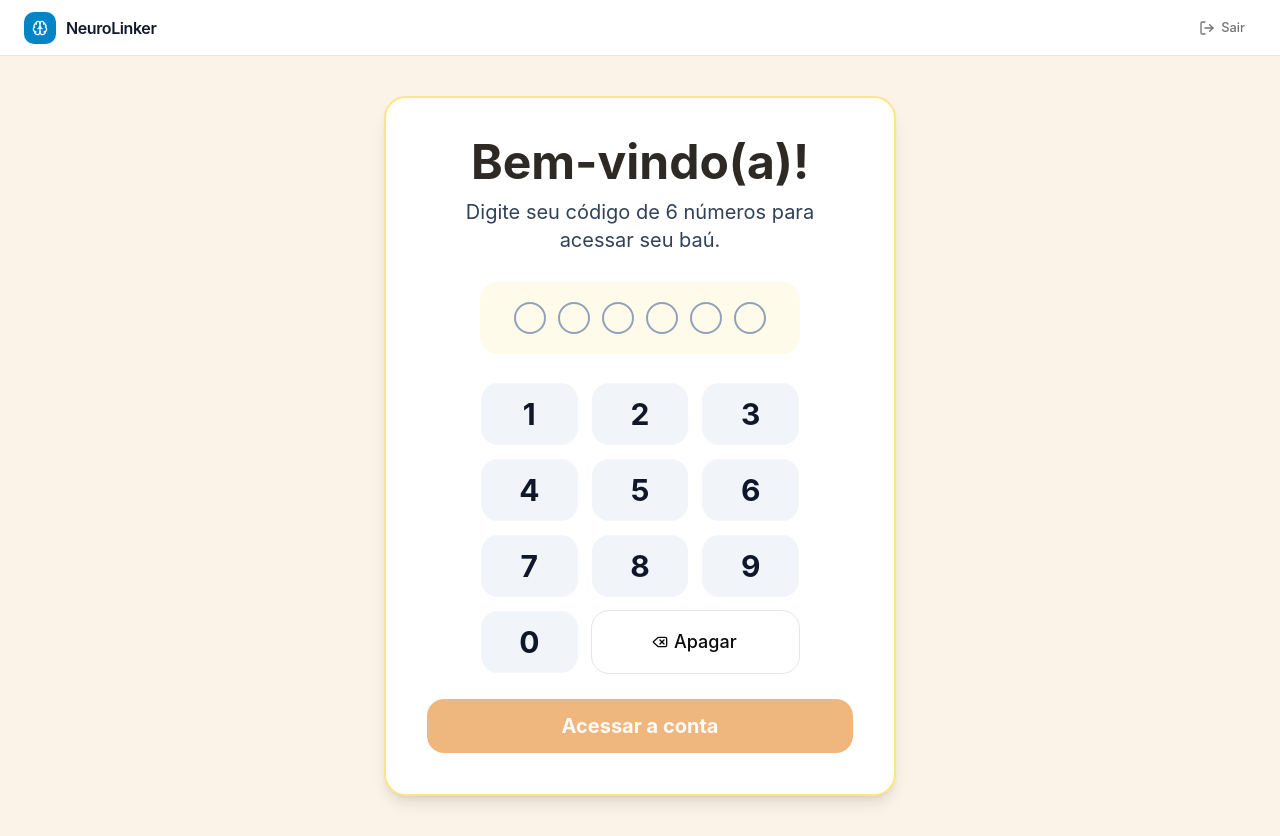
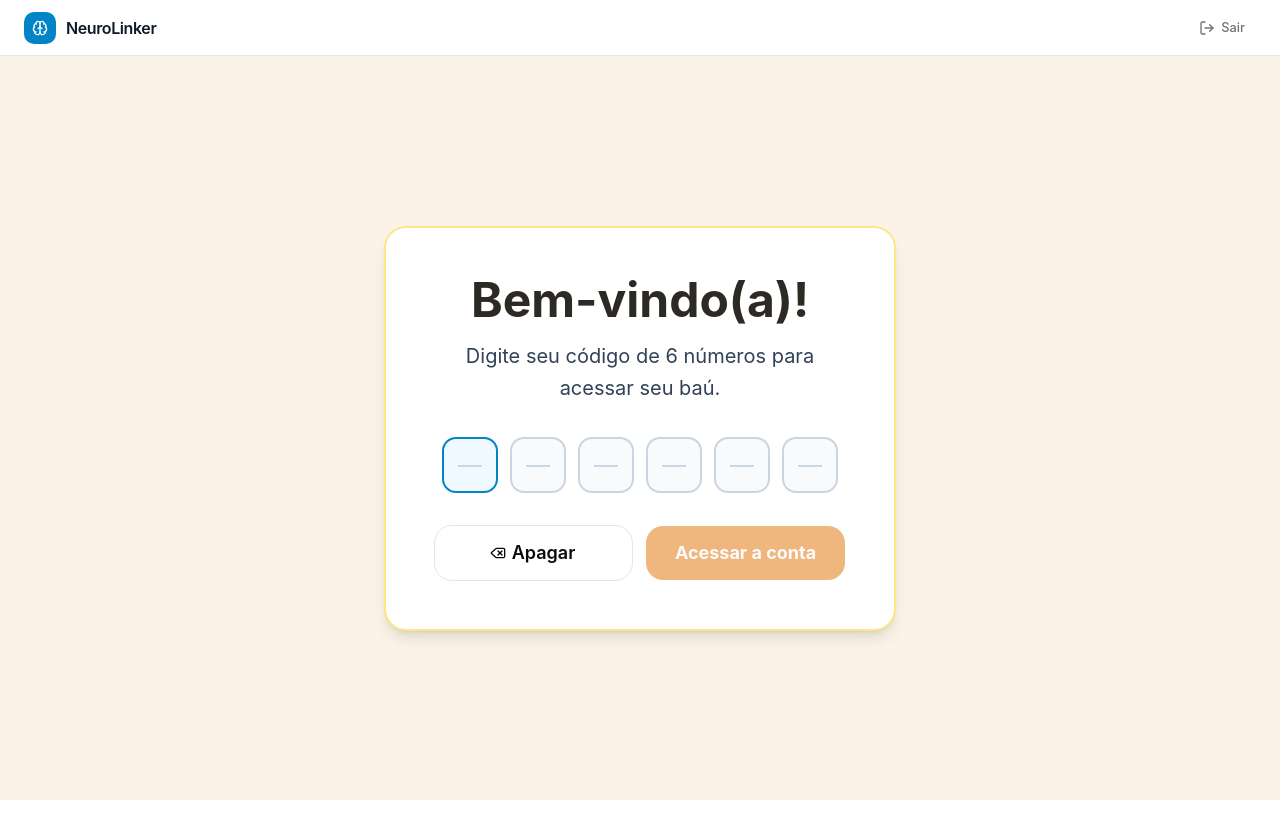
Before and after one commit to LivMondini/neurolinker-iv, a Next.js app: page / in a window 1280 px wide. Both pictures are taken after a click on the button 960 px from the left and 533 px from the top of the page. After the commit the page ends 800 px from the top, so only its background shows below. Built offline with nearby package versions, Linux system fonts and the light colour scheme.

Commit message:
Restore NeuroLinker PIN screen mockup

```diff
--- a/components/neurolinker/patient/patient-pin-screen.tsx
+++ b/components/neurolinker/patient/patient-pin-screen.tsx
@@ -1,6 +1,6 @@
 "use client"
 
-import { useEffect, useRef, useState } from "react"
+import { useState } from "react"
 import { Delete } from "lucide-react"
 import { Button } from "@/components/ui/button"
 import type { PatientSummary } from "@/lib/neurolinker-data"
@@ -8,45 +8,90 @@ import type { PatientSummary } from "@/lib/neurolinker-data"
 export function PatientPinScreen({ patient, onSuccess }: { patient: PatientSummary; onSuccess: () => void }) {
   const [digits, setDigits] = useState("")
   const [showMessage, setShowMessage] = useState(false)
-  const keypadRef = useRef<HTMLDivElement>(null)
 
-  useEffect(() => { keypadRef.current?.focus() }, [])
+  function handleChange(value: string) {
+    setShowMessage(false)
+    setDigits(value.replace(/\D/g, "").slice(0, 6))
+  }
 
-  function press(value: string) {
+  function clearPin() {
     setShowMessage(false)
-    if (value === "back") return setDigits((current) => current.slice(0, -1))
-    if (digits.length < 6) setDigits((current) => current + value)
+    setDigits("")
   }
 
   function submit() {
-    if (digits === patient.pin || digits === "123456") onSuccess()
-    else {
-      setShowMessage(true)
-      setDigits("")
-      keypadRef.current?.focus()
+    if (digits === patient.pin || digits === "123456") {
+      onSuccess()
+      return
     }
+
+    setShowMessage(true)
+    setDigits("")
   }
 
   return (
     <main className="flex min-h-[calc(100vh-56px)] items-center justify-center bg-[#fbf3e7] px-5 py-10">
-      <section className="w-full max-w-lg rounded-3xl border-2 border-amber-200 bg-white p-6 text-center shadow-lg sm:p-10">
-        <h1 className="text-4xl font-bold text-[#2d2a26] sm:text-5xl">Bem-vindo(a)!</h1>
-        <p className="mt-3 text-xl text-slate-700">Digite seu código de 6 números para acessar seu baú.</p>
-        <div aria-label={`${digits.length} de 6 dígitos preenchidos`} aria-live="polite" className="mx-auto my-7 flex max-w-xs justify-center gap-3 rounded-2xl bg-amber-50 px-4 py-5">
-          {Array.from({ length: 6 }, (_, index) => <span key={index} className={`flex size-8 items-center justify-center rounded-full border-2 ${index < digits.length ? "border-slate-900 bg-slate-900" : "border-slate-400 bg-transparent"}`}><span className="sr-only">{index < digits.length ? "Preenchido" : "Vazio"}</span></span>)}
+      <section className="w-full max-w-lg rounded-3xl border-2 border-amber-200 bg-white p-8 text-center shadow-lg sm:p-12">
+        <div className="mx-auto max-w-md">
+          <h1 className="text-4xl font-bold text-[#2d2a26] sm:text-5xl">Bem-vindo(a)!</h1>
+          <p className="mt-4 text-xl leading-relaxed text-slate-700">Digite seu código de 6 números para acessar seu baú.</p>
+
+          <label htmlFor="patient-pin" className="sr-only">Código de 6 números</label>
+          <input
+            id="patient-pin"
+            inputMode="numeric"
+            pattern="[0-9]*"
+            autoComplete="one-time-code"
+            value={digits}
+            onChange={(event) => handleChange(event.target.value)}
+            className="sr-only"
+            aria-describedby="pin-help"
+          />
+          <div
+            role="group"
+            aria-label={`${digits.length} de 6 dígitos preenchidos`}
+            className="my-8 flex justify-center gap-2.5 sm:gap-3"
+            onClick={() => document.getElementById("patient-pin")?.focus()}
+          >
+            {Array.from({ length: 6 }, (_, index) => {
+              const digit = digits[index]
+              const isFilled = Boolean(digit)
+              const isActive = index === digits.length && digits.length < 6
+              return (
+                <div
+                  key={index}
+                  aria-hidden="true"
+                  className={`flex size-12 items-center justify-center rounded-xl border-2 text-3xl font-bold transition-colors sm:size-14 ${
+                    isFilled
+                      ? "border-[#0284c7] bg-[#e0f2fe] text-[#075985]"
+                      : isActive
+                        ? "border-[#0284c7] bg-[#f0f9ff] text-[#0284c7]"
+                        : "border-slate-300 bg-slate-50 text-slate-400"
+                  }`}
+                >
+                  {digit || <span className="text-2xl font-normal text-slate-300">—</span>}
+                </div>
+              )
+            })}
+          </div>
+          <p id="pin-help" className="sr-only">Digite os números usando o teclado do dispositivo.</p>
+
+          {showMessage && <p role="status" className="mb-5 rounded-xl bg-amber-50 p-4 text-lg leading-relaxed text-amber-900">Puxa, parece que os números ficaram diferentes. Não se preocupe, vamos tentar de novo?</p>}
+
+          <div className="flex flex-col gap-3 sm:flex-row">
+            <Button type="button" onClick={clearPin} variant="outline" className="h-14 flex-1 rounded-2xl text-lg font-semibold">
+              <Delete data-icon="inline-start" />Apagar
+            </Button>
+            <Button type="button" disabled={digits.length !== 6} onClick={submit} className="h-14 flex-1 rounded-2xl bg-amber-600 text-lg font-bold hover:bg-amber-700">
+              Acessar a conta
+            </Button>
+          </div>
         </div>
-        {showMessage && <p role="status" className="mb-5 rounded-xl bg-amber-50 p-4 text-lg leading-relaxed text-amber-900">Puxa, parece que os números ficaram diferentes. Não se preocupe, vamos tentar de novo?</p>}
-        <div ref={keypadRef} tabIndex={-1} className="mx-auto grid max-w-xs grid-cols-3 gap-3 outline-none" aria-label="Teclado numérico">
-          {["1","2","3","4","5","6","7","8","9","0"].map((key) => <Button key={key} type="button" onClick={() => press(key)} className="h-16 rounded-2xl bg-slate-100 text-3xl font-bold text-slate-900 hover:bg-amber-100">{key}</Button>)}
-          <Button type="button" onClick={() => press("back")} variant="outline" className="col-span-2 h-16 rounded-2xl text-lg"><Delete data-icon="inline-start" />Apagar</Button>
-        </div>
-        <Button type="button" disabled={digits.length !== 6} onClick={submit} className="mt-6 h-14 w-full rounded-2xl bg-amber-600 text-xl font-bold hover:bg-amber-700">Acessar a conta</Button>
       </section>
     </main>
   )
 }
 
 // O PIN de demonstração é 123456; pacientes cadastrados também aceitam o PIN exibido no painel.
-// O foco retorna ao teclado após uma tentativa inválida para manter o fluxo acessível.
-
+// A entrada permanece visível para facilitar a conferência por pessoas idosas.
 /**/
```
